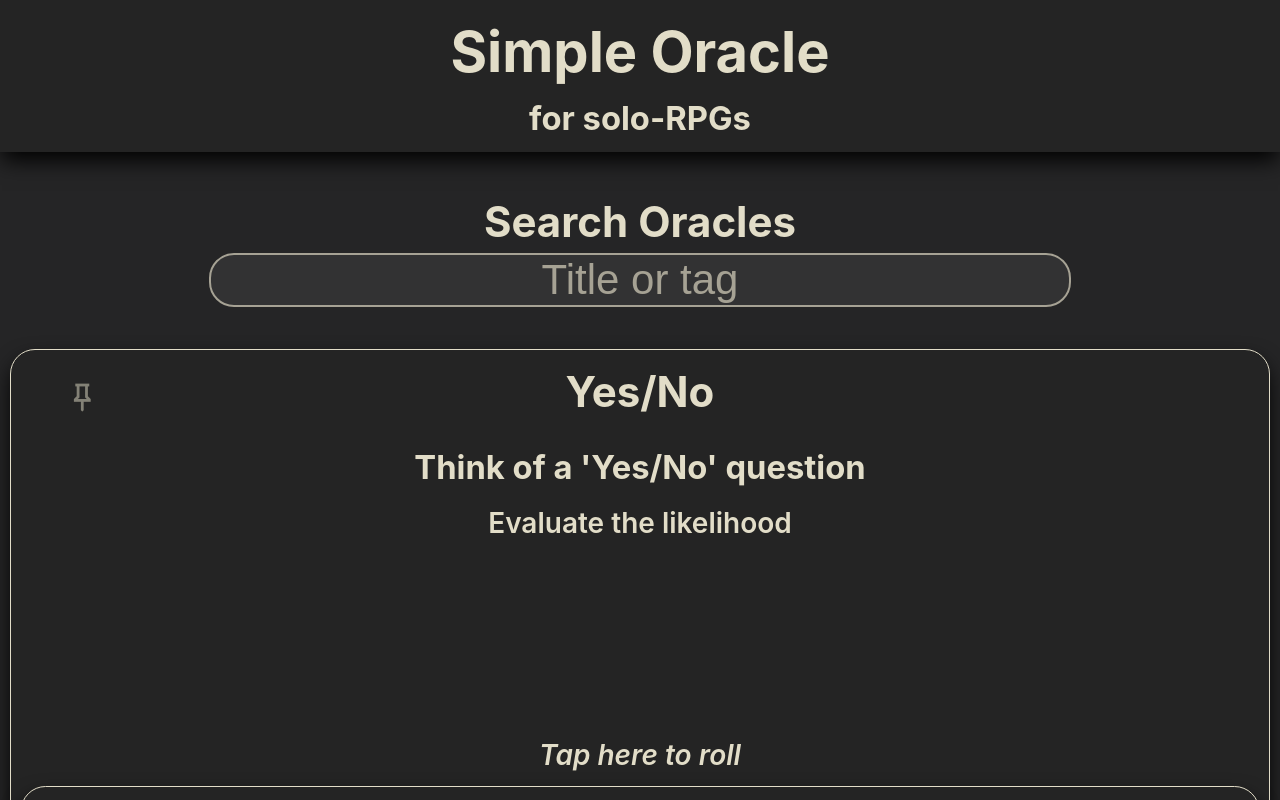
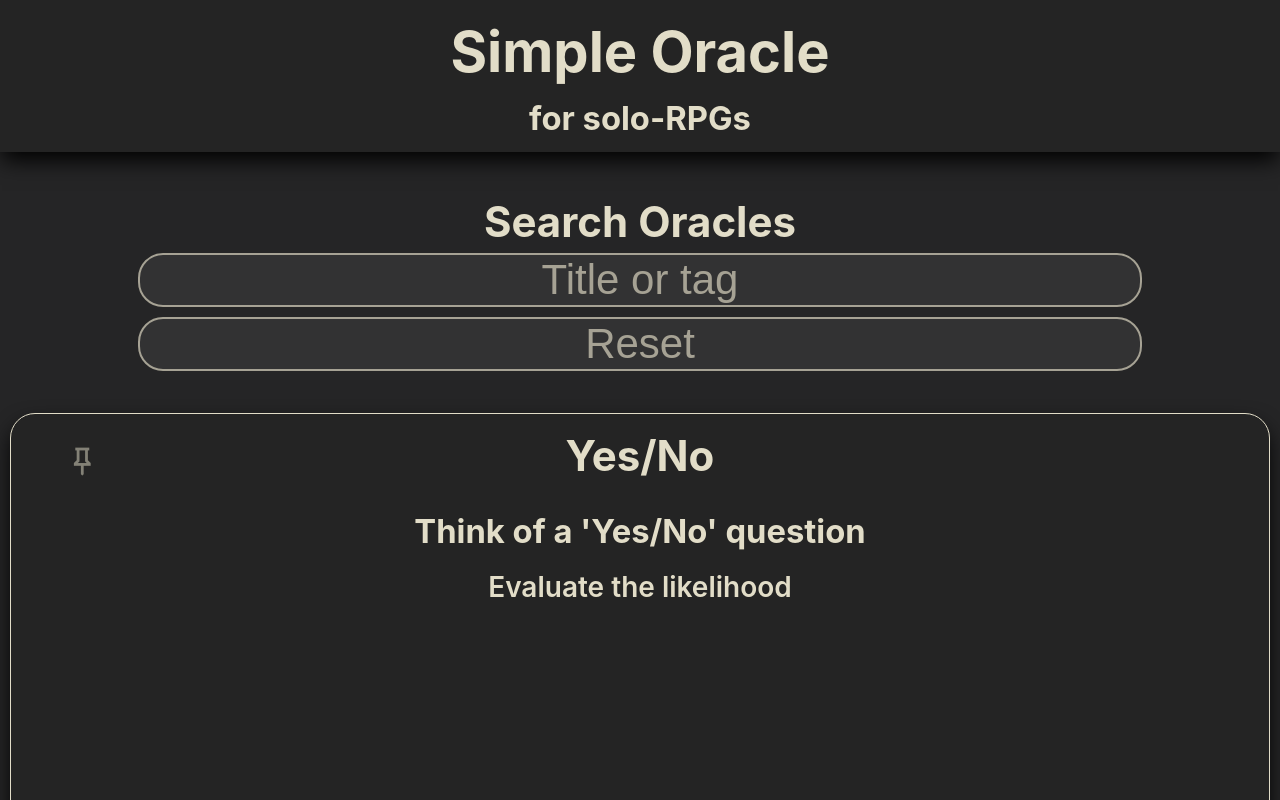
Before and after one commit to DeepSky8/SimpleOracle, an Angular app: page / in a window 1280 px wide. Shown: the top 800 px of the page. Built offline with nearby package versions, Linux system fonts and the light colour scheme.

Commit message:
Add search reset button

```diff
--- a/src/app/data/oracle.service.ts
+++ b/src/app/data/oracle.service.ts
@@ -78,6 +78,11 @@ export class OraclePinService {
     const trimmed = text.toLowerCase().trim()
     this.searchText = trimmed;
     this.pushOracles(this.oracleAll, this.storageLocation, trimmed)
+  }
+
+  clearSearchText() {
+    this.searchText = '';
+    this.pushOracles(this.oracleAll, this.storageLocation, '')
   }
 
   getPinnedLength(): Observable<number> {
--- a/src/app/display/searchbar/searchbar.html
+++ b/src/app/display/searchbar/searchbar.html
@@ -1,5 +1,8 @@
 <div class="wrapper">
     <h2 class="label--styling" for="oracleSearch">Search Oracles</h2>
-    <input id="oracleSearch" type="text" placeholder="Title or tag" (input)="onInputChange($event)" />
-
+    <div class="inputAndReset">
+        <input id="oracleSearch" type="text" placeholder="Title or tag" [(ngModel)]="searchText"
+            (input)="onInputChange($event)" />
+        <button id="resetSearch" (click)="onResetClick()">Reset</button>
+    </div>
 </div>
--- a/src/app/display/searchbar/searchbar.scss
+++ b/src/app/display/searchbar/searchbar.scss
@@ -1,5 +1,26 @@
 @use "../../../styles/sizes";
 @use "../../../styles/colors";
+
+// input[type="search"]::-webkit-search-cancel-button {
+//     -webkit-appearance: none;
+//     background-image: url("../../../../public/Clear_Search_unfocused.png");
+//     background-size: contain;
+//     background-repeat: no-repeat;
+//     background-position: center;
+//     height: 21px;
+//     width: 20px;
+//     margin-left: 0.4em;
+//     margin-right: 0.4em;
+//     cursor: pointer;
+//     opacity: 0.7;
+//     &:hover {
+//         // opacity: 1;
+//         background-image: url("../../../../public/Clear_Search_resized_hover.png");
+//         background-size: contain;
+//         background-repeat: no-repeat;
+//         background-position: center;
+//     }
+// }
 
 .wrapper {
     display: flex;
@@ -12,6 +33,11 @@
 
 .label--styling {
     padding-right: 0px;
+}
+
+.inputAndReset {
+    display: block;
+    width: 100%;
 }
 
 #oracleSearch {
@@ -29,6 +55,7 @@
     }
 }
 #oracleSearch:focus {
+    outline: none;
     background-color: colors.$searchBackgroundFocused;
     outline-color: colors.$searchOutlineColor;
     color: colors.$searchText;
@@ -37,8 +64,42 @@
     }
 }
 
+#resetSearch {
+    width: 100%;
+    margin-top: 10px;
+    font-size: 1.5em;
+    background-color: colors.$searchBackgroundUnfocused;
+    color: colors.$searchUnfocused;
+    text-align: center;
+    border-style: solid;
+    border-color: colors.$searchUnfocused;
+    border-radius: 25px;
+
+    padding-left: 15px;
+    padding-right: 15px;
+    cursor: pointer;
+}
+#resetSearch:hover {
+    background-color: colors.$searchUnfocused;
+    color: colors.$searchBackgroundUnfocused;
+}
+
 @media only screen and (min-device-width: sizes.$tablet-breakpoint) {
     .label--styling {
         padding-right: 10px;
     }
+
+    .inputAndReset {
+        display: flex;
+        flex-wrap: nowrap;
+        width: 100%;
+    }
+
+    #resetSearch {
+        width: fit-content;
+        margin-top: 0px;
+        margin-left: 10px;
+        padding-left: 15px;
+        padding-right: 15px;
+    }
 }
--- a/src/app/display/searchbar/searchbar.ts
+++ b/src/app/display/searchbar/searchbar.ts
@@ -1,15 +1,19 @@
 import { Component } from '@angular/core';
 import { OraclePinService } from '../../data/oracle.service';
+import { FormsModule } from '@angular/forms';
 
 @Component({
   selector: 'app-searchbar',
-  imports: [],
+  imports: [FormsModule],
   templateUrl: './searchbar.html',
   styleUrl: './searchbar.scss'
 })
 export class Searchbar {
+  searchText: string = '';
 
-  constructor(private oraclePinService: OraclePinService) { }
+  constructor(private oraclePinService: OraclePinService) {
+
+  }
 
   onInputChange(event: Event): void {
     const input = event.target as HTMLInputElement;
@@ -17,4 +21,10 @@ export class Searchbar {
     this.oraclePinService.setSearchText(value)
   }
 
+  onResetClick(): void {
+    this.searchText = '';
+    this.oraclePinService.clearSearchText();
+
+  }
+
 }
--- a/src/styles/_oracleDefaults.scss
+++ b/src/styles/_oracleDefaults.scss
@@ -3,7 +3,7 @@
 @use "./sizes";
 
 .oracle--wrapper {
-    height: 525px;
+    height: 540px;
     width: 100%;
     position: relative;
 
```
